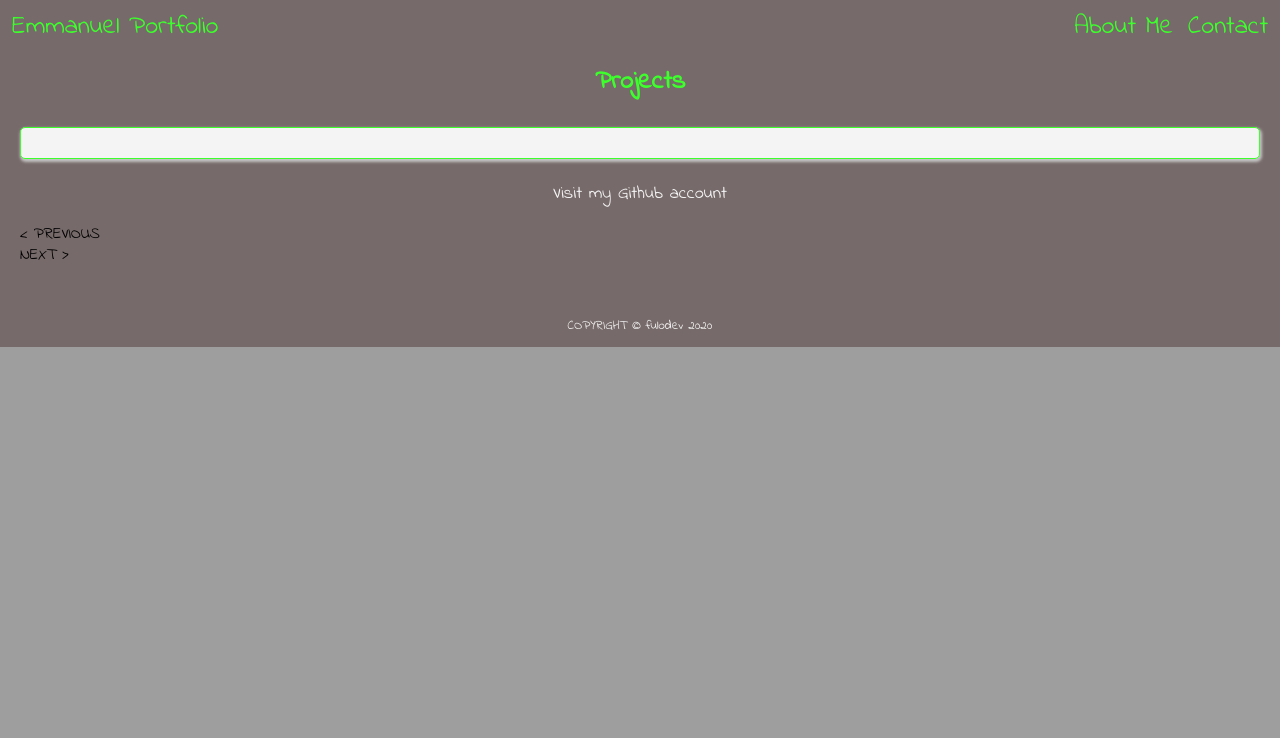
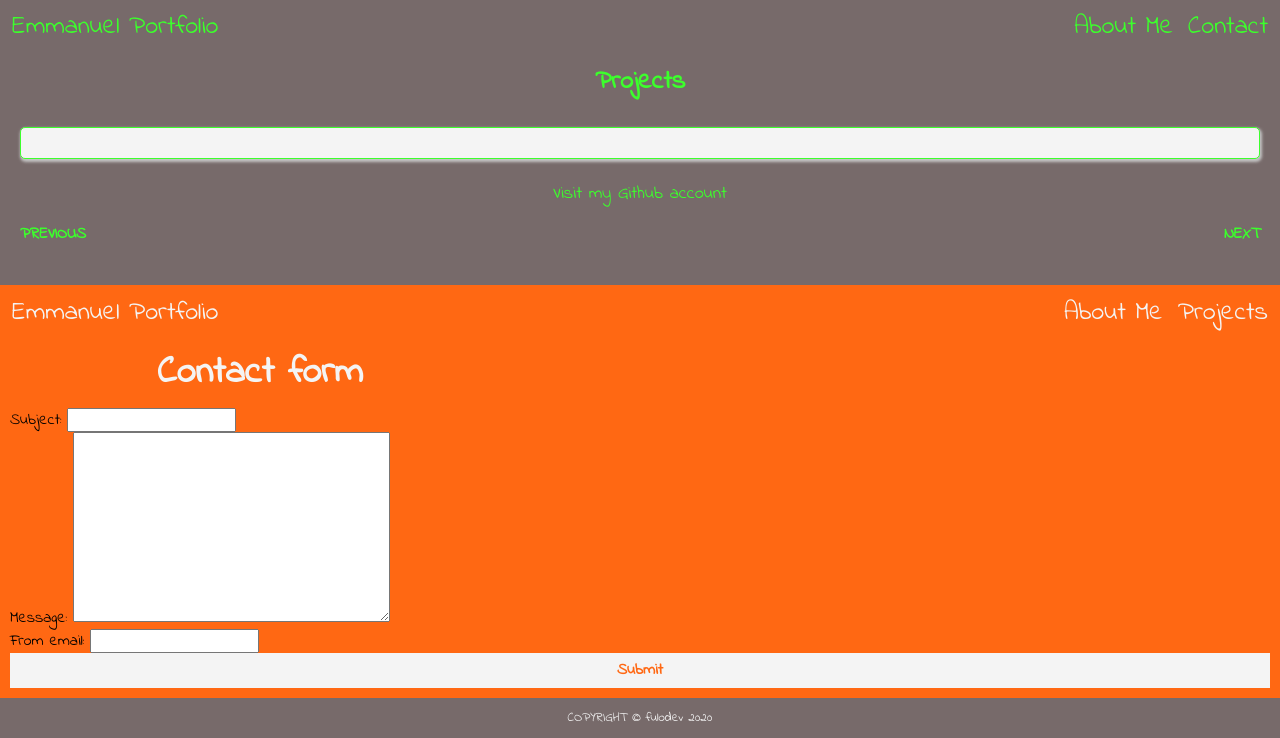
Before and after one commit to emmanueluwa/portfolio_project, a Django app: page / in a window 1280 px wide. Shown: the part 855-1593 px from the top of the page. Before the commit the page ends 1202 px from the top, so only its background shows below. Run offline with Django 3.2, Linux system fonts and the light colour scheme; data that the repository does not hold is empty.

Commit message:
adding styling for contact section

```diff
--- a/portfolio_project/static/portfolio_project/css/main.css
+++ b/portfolio_project/static/portfolio_project/css/main.css
@@ -586,12 +586,6 @@ h1 {
   padding: 10rem;
   background-color: var(--alert);
 }
-.hero1--bgimg {
-  background-image: url("{% static '../../images/hero-img-small.svg' %}");
-  background-repeat: no-repeat;
-  background-size: cover;
-  width: 100%;
-}
 .hero1 h1 {
   font-size: 26rem;
   text-align: center;
@@ -602,7 +596,7 @@ h1 {
 .hero1 p {
   font-size: 18rem;
   text-align: center;
-  color: var(--delta);
+  color: var(--alpha);
   line-height: 30rem;
   margin-bottom: 15rem;
 }
@@ -654,8 +648,10 @@ h1 {
 .paginate {
   display: flex;
   justify-content: space-between;
-  color: var(--delta);
   font-weight: bold;
+}
+.paginate li {
+  color: var(--alpha);
 }
 
 .listing {
@@ -683,4 +679,95 @@ h1 {
   padding: 12rem;
   font-size: 13rem;
   text-align: center;
+}
+
+.nav2 {
+  display: grid;
+  grid-template-columns: 1fr 1fr -webkit-min-content;
+  grid-template-columns: 1fr 1fr min-content;
+  grid-template-rows: repeat(2, -webkit-min-content);
+  grid-template-rows: repeat(2, min-content);
+  background-color: var(--gamma);
+}
+.nav2__lblock {
+  grid-row: 1/2;
+  grid-column: 1/2;
+  display: flex;
+  align-items: center;
+  padding: 12rem;
+}
+.nav2__options {
+  grid-row: 1/2;
+  grid-column: 3/4;
+  display: flex;
+  align-items: center;
+  padding: 12rem;
+}
+.nav2__options li {
+  margin-left: 15rem;
+}
+.nav2__logo {
+  color: var(--delta);
+}
+.nav2__option1 {
+  color: var(--delta);
+  white-space: nowrap;
+}
+.nav2__option2 {
+  color: var(--delta);
+}
+@media (min-width: 767px) {
+  .nav2__logo {
+    font-size: 26rem;
+  }
+  .nav2__option1 {
+    font-size: 26rem;
+  }
+  .nav2__option2 {
+    font-size: 26rem;
+  }
+}
+
+.hero2 {
+  padding: 10rem;
+  background-color: var(--gamma);
+}
+.hero2 h1 {
+  font-size: 26rem;
+  text-align: center;
+  color: var(--delta);
+  line-height: 30rem;
+  margin-bottom: 15rem;
+}
+@media (min-width: 767px) {
+  .hero2 h1 {
+    font-size: 38rem;
+    max-width: 500rem;
+    line-height: 40rem;
+  }
+}
+
+.form {
+  background-color: var(--gamma);
+}
+.form__group {
+  margin-top: 8rem;
+}
+.form__label {
+  font-size: 17rem;
+  font-weight: bold;
+  color: var(--delta);
+}
+.form__field {
+  width: 100%;
+  height: 40rem;
+  padding: 10rem;
+}
+.form__button {
+  background-color: var(--delta);
+  border: none;
+  width: 100%;
+  color: var(--gamma);
+  font-weight: bold;
+  padding: 8rem;
 }/*# sourceMappingURL=main.css.map */
--- /dev/null
+++ b/portfolio_project/static/portfolio_project/sass/components/_form.scss
@@ -0,0 +1,28 @@
+.form {
+  background-color: var(--gamma);
+
+  &__group {
+    margin-top: 8rem;
+  }
+
+  &__label {
+    font-size: 17rem;
+    font-weight: bold;
+    color: var(--delta);
+  }
+
+  &__field {
+    width: 100%;
+    height: 40rem;
+    padding: 10rem;
+  }
+
+  &__button {
+    background-color: var(--delta);
+    border: none;
+    width: 100%;
+    color: var(--gamma);
+    font-weight: bold;
+    padding: 8rem;
+  }
+}
--- a/portfolio_project/static/portfolio_project/sass/components/_hero1.scss
+++ b/portfolio_project/static/portfolio_project/sass/components/_hero1.scss
@@ -1,14 +1,6 @@
 .hero1 {
   padding: 10rem;
   background-color: var(--alert);
-
-  &--bgimg {
-    background-image: url("{% static '../../images/hero-img-small.svg' %}");
-    background-repeat: no-repeat;
-    background-size: cover;
-    width: 100%;
-    // box-shadow: 0 3000px rgba(14, 10, 10, 0.3) inset;
-  }
 
   h1 {
     font-size: 26rem;
@@ -21,16 +13,12 @@
   p {
     font-size: 18rem;
     text-align: center;
-    color: var(--delta);
+    color: var(--alpha);
     line-height: 30rem;
     margin-bottom: 15rem;
   }
 
   // @include respond-to("small") {
-  //   &__wrap {
-  //     max-width: 895rem;
-  //     margin: 10rem auto;
-  //   }
 
   //   h1 {
   //     font-size: 38rem;
--- /dev/null
+++ b/portfolio_project/static/portfolio_project/sass/components/_hero2.scss
@@ -0,0 +1,20 @@
+.hero2 {
+  padding: 10rem;
+  background-color: var(--gamma);
+
+  h1 {
+    font-size: 26rem;
+    text-align: center;
+    color: var(--delta);
+    line-height: 30rem;
+    margin-bottom: 15rem;
+  }
+
+  @include respond-to("small") {
+    h1 {
+      font-size: 38rem;
+      max-width: 500rem;
+      line-height: 40rem;
+    }
+  }
+}
--- /dev/null
+++ b/portfolio_project/static/portfolio_project/sass/components/_nav2.scss
@@ -0,0 +1,55 @@
+.nav2 {
+  display: grid;
+  grid-template-columns: 1fr 1fr min-content;
+  grid-template-rows: repeat(2, min-content);
+
+  background-color: var(--gamma);
+
+  &__lblock {
+    grid-row: 1/2;
+    grid-column: 1/2;
+
+    display: flex;
+    align-items: center;
+    padding: 12rem;
+  }
+
+  &__options {
+    grid-row: 1/2;
+    grid-column: 3/4;
+
+    display: flex;
+    align-items: center;
+    padding: 12rem;
+    li {
+      margin-left: 15rem;
+    }
+  }
+
+  &__logo {
+    color: var(--delta);
+  }
+
+  &__option1 {
+    color: var(--delta);
+    white-space: nowrap;
+  }
+
+  &__option2 {
+    color: var(--delta);
+  }
+
+  @include respond-to("small") {
+    &__logo {
+      font-size: 26rem;
+    }
+
+    &__option1 {
+      font-size: 26rem;
+    }
+
+    &__option2 {
+      font-size: 26rem;
+    }
+  }
+}
--- a/portfolio_project/static/portfolio_project/sass/components/_paginate.scss
+++ b/portfolio_project/static/portfolio_project/sass/components/_paginate.scss
@@ -1,6 +1,9 @@
 .paginate {
   display: flex;
   justify-content: space-between;
-  color: var(--delta);
   font-weight: bold;
+
+  li {
+    color: var(--alpha);
+  }
 }
--- a/portfolio_project/static/portfolio_project/sass/main.scss
+++ b/portfolio_project/static/portfolio_project/sass/main.scss
@@ -20,3 +20,6 @@
 @import "components/_paginate.scss";
 @import "components/_listing.scss";
 @import "components/_footer.scss";
+@import "components/_nav2.scss";
+@import "components/_hero2.scss";
+@import "components/_form.scss";
--- a/portfolio_project/template/portfolio_project/home.html
+++ b/portfolio_project/template/portfolio_project/home.html
@@ -27,7 +27,7 @@
         <div class="hero__wrap">
             <h1>Python(Django) Developer</h1>
             <p>Software Engineering challenges the way we think in order to solve problems, using tools, previous knowledge and
-            documentation available to us. The possiblilities with Software are pretty much endless.<br>
+            documentation available to us. The possibilities with Software are pretty much endless.<br>
             <br>
             The freedom as well as it’s challenges are what excite me and encourage me to continue learning.</p>
             <div class="container">
@@ -62,7 +62,7 @@
             <li class="nav1__logo"><a href=""></a>Emmanuel Portfolio</li>
         </ul>
         <ul class="nav1__options">
-            <li class="nav1__option1"><a href="home.html">About Me</a></li>
+            <li class="nav1__option1"><a href="/">About Me</a></li>
             <li class="nav1__option2"><a href="">Contact</a></li>
         </ul>
     </nav>
@@ -83,15 +83,39 @@
                         </div>
                         <p class="listing__github" href="github.com">Visit my Github account</p>
 
-                        <ul class="toggle">
-                            <li>
-                                < PREVIOUS</li>
-                            <li>NEXT ></li>
+                        <ul class="paginate">
+                            <li> PREVIOUS </li>
+
+                            <li>NEXT </li>
                         </ul>
                     </section>
                 </div>
     </div>
 
+    <nav class="nav2">
+        <ul class="nav2__lblock">
+            <li class="nav2__logo"><a href=""></a>Emmanuel Portfolio</li>
+        </ul>
+        <ul class="nav2__options">
+            <li class="nav2__option1"><a href="/">About Me</a></li>
+            <li class="nav2__option2"><a href="">Projects</a></li>
+        </ul>
+    </nav>
+
+    <div class="hero2">
+        <h1>Contact form</h1>
+        <div class="form">
+            <div class="form__group">
+                <!-- <label class="form_label"> -->
+                <!-- <input class="form__field" method="POST"> -->
+                    {% csrf_token %}
+                    {{ form.as_p }}
+                    <button class="form__button" type="submit">Submit</button>
+                <!-- </input> -->
+                <!-- </label> -->
+            </div>
+        </div>
+    </div>
 
 
 
```
Also changed, not shown: 1 other file.
